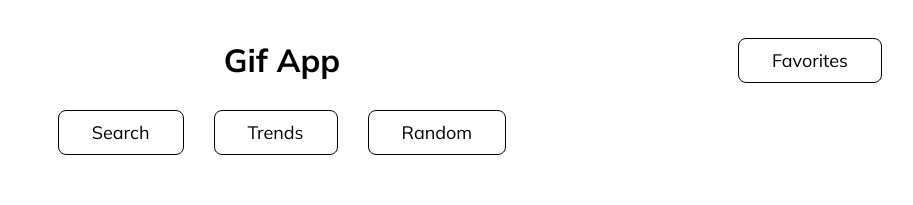
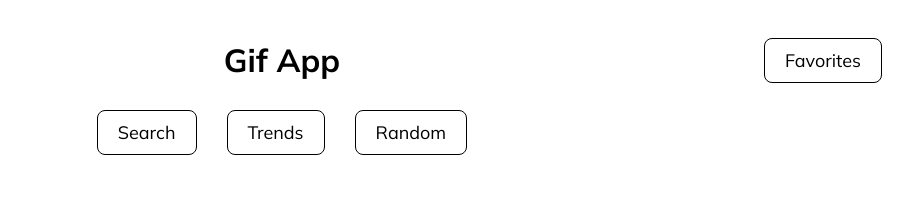
Before and after one commit to tsukkuku/gifs-app, a React (Vite) app: page /search in a window 1280 px wide. Shown: the top 205 px of the page, without its empty margins (358-1271 px from the left). Built offline with nearby package versions, Linux system fonts and the light colour scheme; no server answers.

Commit message:
style: update padding

```diff
--- a/src/components/ui/Button/Button.module.scss
+++ b/src/components/ui/Button/Button.module.scss
@@ -2,7 +2,7 @@
   border: 1px solid black;
   background-color: #fff;
   color: black;
-  padding: 10px 33px;
+  padding: 10px 20px;
   border-radius: 8px;
   font-size: 18px;
   transition: 0.3s;
```
